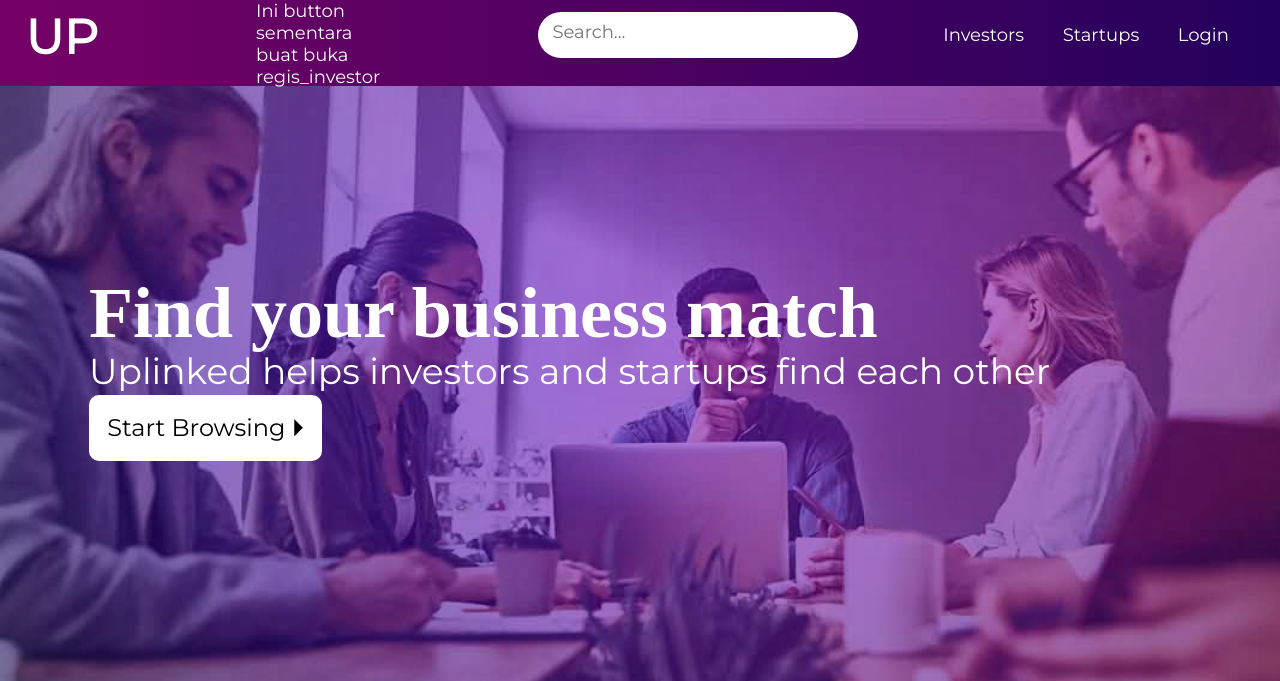
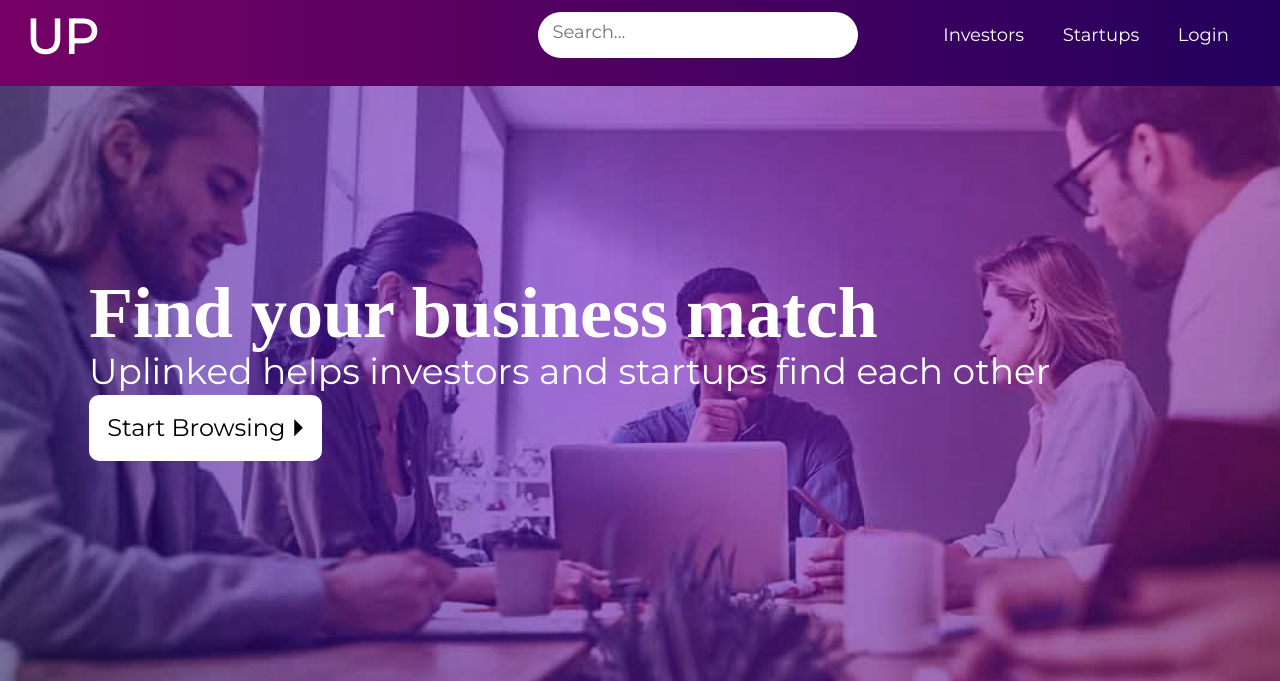
Before and after one commit to FelineJTD/Milestone02_K22, a Flask app: page / in a window 1280 px wide; the page is wider, and only the part inside the window is pictured. Shown: the top 681 px of that part. Run offline with Flask 2, Linux system fonts and the light colour scheme.

Commit message:
Editted the routing to regis investor

```diff
--- a/templates/home.html
+++ b/templates/home.html
@@ -12,7 +12,7 @@
         <h3>Lorem ipsum dolor sit amet consectetur adipisicing elit. Earum enim suscipit dolore nemo ipsa. Quae incidunt dolores hic voluptates in laudantium. Odio doloremque dicta accusamus porro nisi nulla placeat ad. Lorem ipsum dolor sit amet, consectetur adipisicing elit. Vel necessitatibus amet maiores voluptate cum accusantium officia dolorem reiciendis in at repellat quaerat eos nobis, fugiat distinctio numquam dolor quia labore!</h3>
     </div>
     <div class="bottom">
-        <a class="reginvestor" href="aaaa">Register as an <b>Investor</b></a>
+        <a class="reginvestor" href="{{url_for('regis_investor')}}">Register as an <b>Investor</b></a>
         <a class="regstartup" href="aaaa">Register as a <b>Startup Founder</b></a>
         <div class="separator"></div>
         <div class="endsquare"></div>
--- a/templates/navbar.html
+++ b/templates/navbar.html
@@ -24,7 +24,6 @@
         <input type="text" placeholder="Search..." />
       </div>
       <div class="right">
-        <a href="{{url_for('regis_investor')}}" style="top:0%;left: 20%; width: 100px;">Ini button sementara buat buka regis_investor</a>
         <a class="investors" href="iniDiIsiLinkInvestor">Investors</a>
         <a class="startups" href="iniDiIsiLinkStartUps">Startups</a>
         <a class="login"  href="{{url_for('login')}}">Login</a>
```
